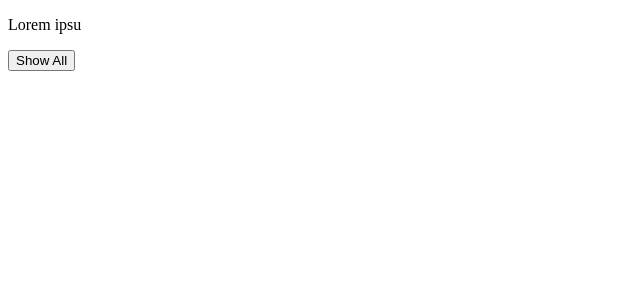
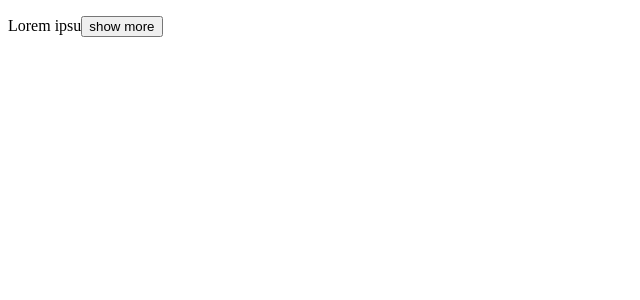
Before and after one commit to rath-samrith-webdev/react-lesson, a React (Vite) app: page / in a window 1280 px wide. Shown: the top 300 px of the page, without its empty margins (0-640 px from the left). Built offline with nearby package versions, Linux system fonts and the light colour scheme.

Commit message:
ex(expandable-text-correction): clean up the rendering process

```diff
--- a/src/components/ExpandableText.tsx
+++ b/src/components/ExpandableText.tsx
@@ -8,15 +8,15 @@ interface Prop {
 
 const ExpandableText = ({ maxLength = 100, children, show }: Prop) => {
   const [shows, setShows] = useState(show);
+  if (children.length <= maxLength) return <p>{children}</p>;
+  const text = shows ? children : children.substring(0, maxLength);
   return (
-    <>
-      {maxLength && !shows ? (
-        <p>{children.substring(0, maxLength)}</p>
-      ) : (
-        <p>{children}</p>
-      )}
-      <button onClick={() => setShows(!shows)}>{shows?'Show Less':'Show All'}</button>
-    </>
+    <p>
+      {text}
+      <button onClick={() => setShows(!shows)}>
+        {shows ? "show less" : "show more"}
+      </button>
+    </p>
   );
 };
 
```
